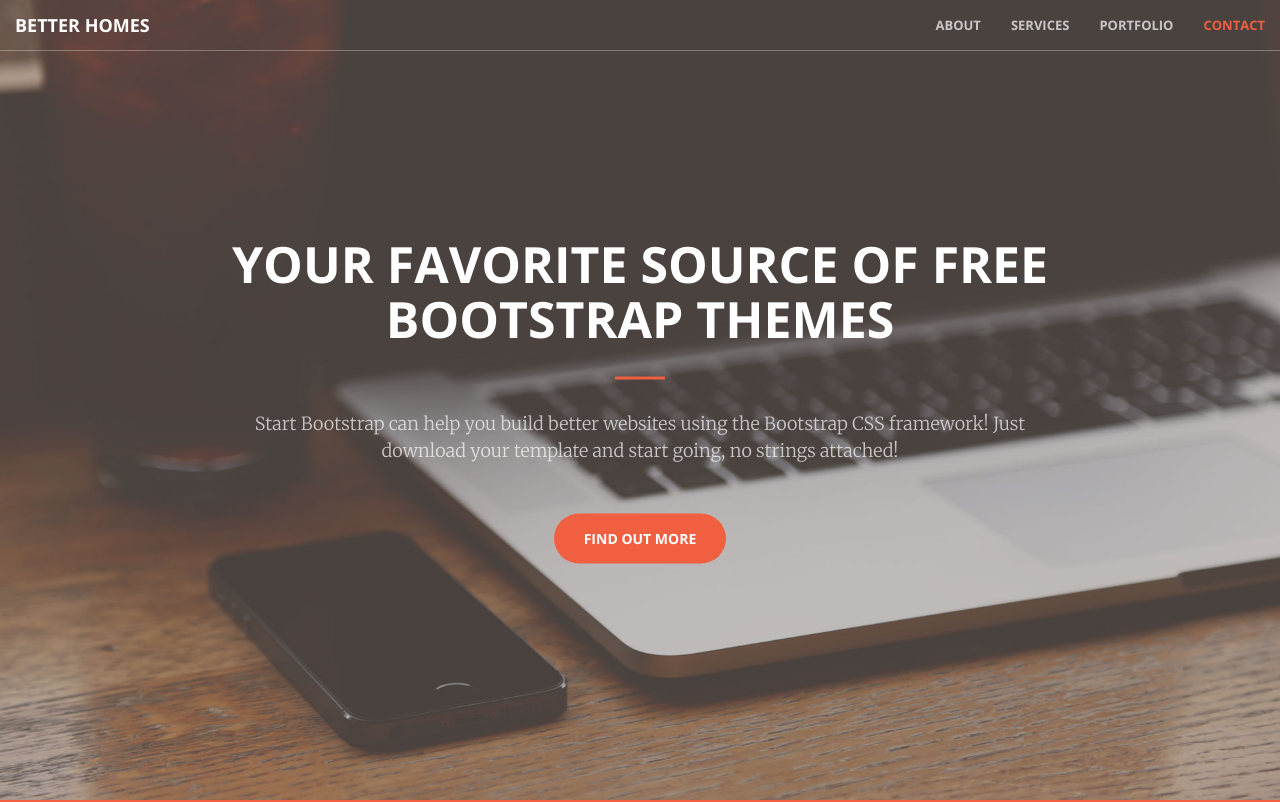
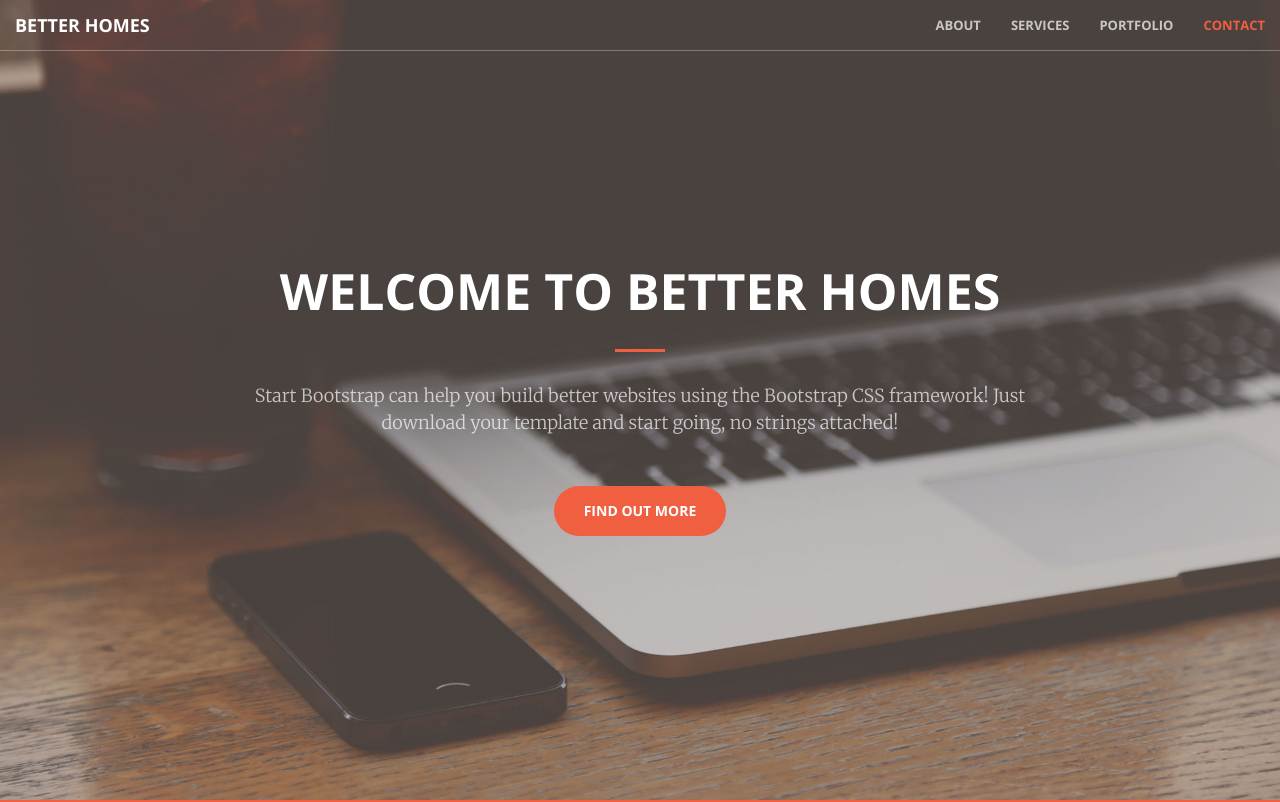
Before and after one commit to mstrub87/mstrub87.github.io, a website: page index.html in a window 1280 px wide. Shown: the top 802 px of the page. Drawn offline with nearby package versions, Linux system fonts and the light colour scheme.

Commit message:
Update index.html

```diff
--- a/index.html
+++ b/index.html
@@ -71,7 +71,7 @@
     <header>
         <div class="header-content">
             <div class="header-content-inner">
-                <h1 id="homeHeading">Your Favorite Source of Free Bootstrap Themes</h1>
+                <h1 id="homeHeading">Welcome to Better Homes</h1>
                 <hr>
                 <p>Start Bootstrap can help you build better websites using the Bootstrap CSS framework! Just download your template and start going, no strings attached!</p>
                 <a href="#about" class="btn btn-primary btn-xl page-scroll">Find Out More</a>
```
